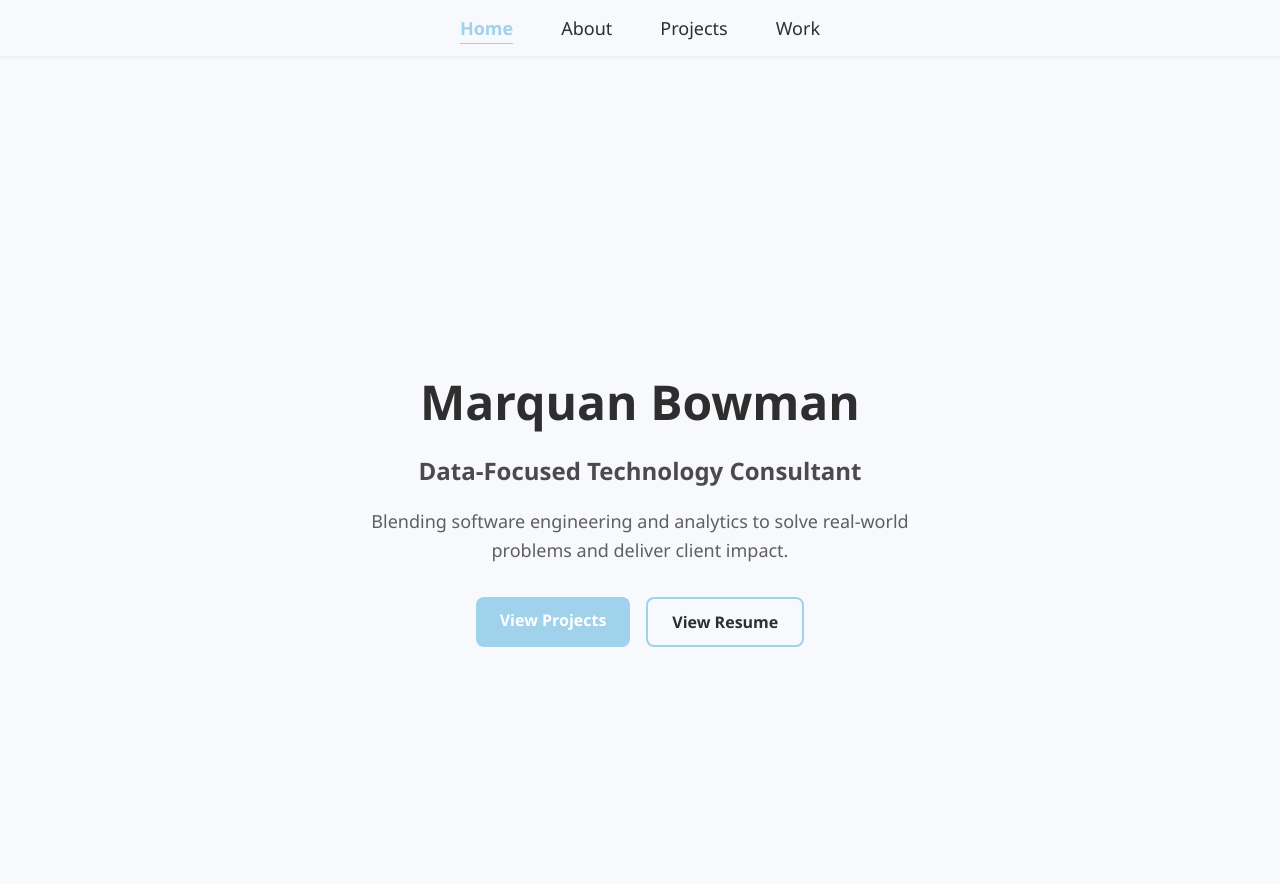
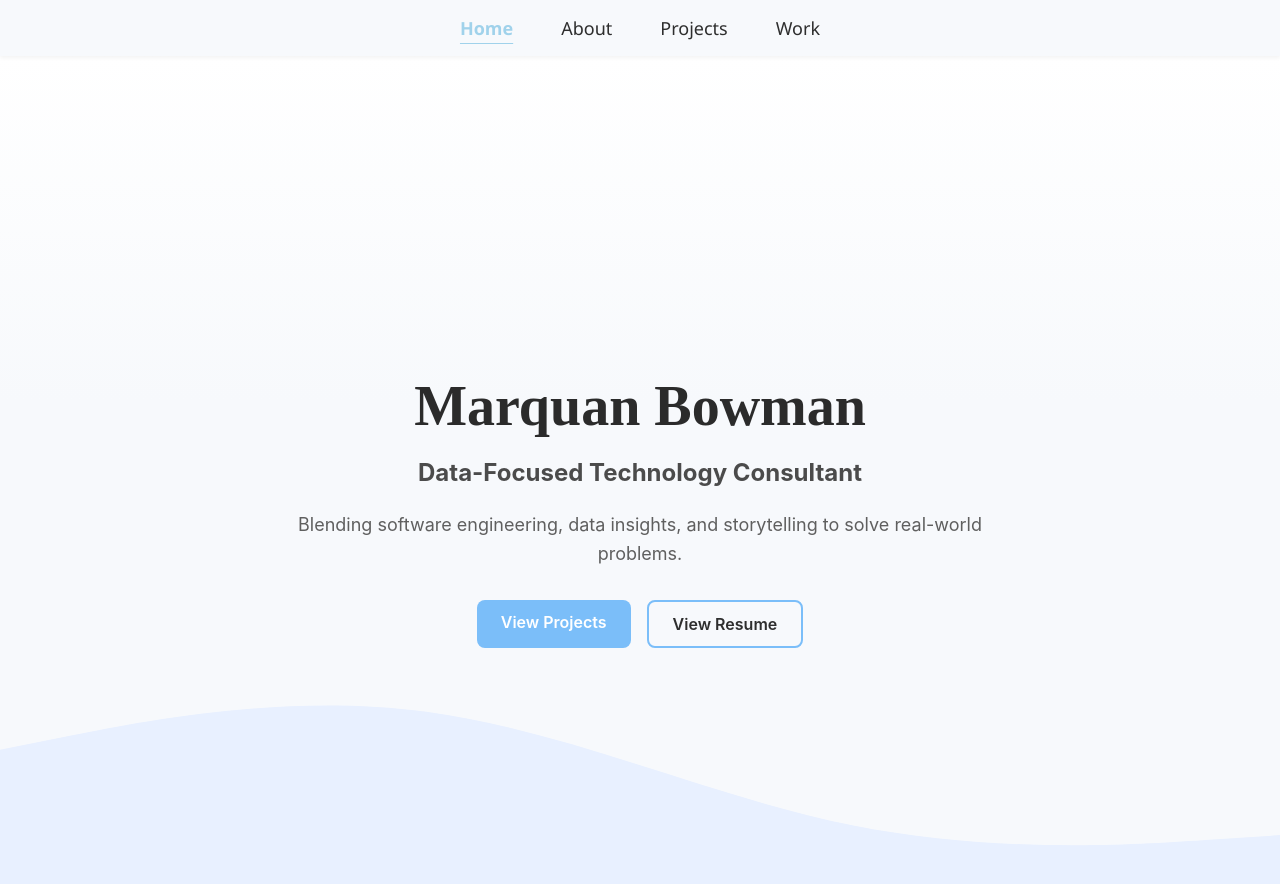
Before and after one commit to MarquanBow/portfolio, a React (Vite) app: page / in a window 1280 px wide. Shown: the top 884 px of the page. Built offline with nearby package versions, Linux system fonts and the light colour scheme.

Commit message:
add motion to home page

```diff
--- a/package.json
+++ b/package.json
@@ -11,6 +11,8 @@
   },
   "dependencies": {
     "@tailwindcss/vite": "^4.1.10",
+    "framer-motion": "^12.19.1",
+    "lucide-react": "^0.523.0",
     "react": "^19.1.0",
     "react-dom": "^19.1.0",
     "react-router-dom": "^7.6.2",
--- a/src/Pages/Home.jsx
+++ b/src/Pages/Home.jsx
@@ -1,30 +1,31 @@
 import React from 'react';
 import styles from './Home.module.css';
 import { Link } from 'react-router-dom';
+import { motion } from 'framer-motion';
 
 export default function Home() {
   return (
     <section className={styles.hero}>
-      <div className={styles.content}>
+      <motion.div
+        className={styles.content}
+        initial={{ opacity: 0, y: 40 }}
+        animate={{ opacity: 1, y: 0 }}
+        transition={{ duration: 1 }}
+      >
         <h1 className={styles.name}>Marquan Bowman</h1>
         <h2 className={styles.title}>Data-Focused Technology Consultant</h2>
         <p className={styles.tagline}>
-          Blending software engineering and analytics to solve real-world problems and deliver client impact.
+          Blending software engineering, data insights, and storytelling to solve real-world problems.
         </p>
         <div className={styles.buttons}>
-          <Link to="/projects" className={styles.button}>
-            View Projects
-          </Link>
-          <a
-            href="/resume.pdf"
-            target="_blank"
-            rel="noopener noreferrer"
-            className={styles.buttonOutline}
-          >
-            View Resume
-          </a>
+          <Link to="/projects" className={styles.button}>View Projects</Link>
+          <a href="/resume.pdf" target="_blank" rel="noopener noreferrer" className={styles.buttonOutline}>View Resume</a>
         </div>
-      </div>
+      </motion.div>
+
+      <svg className={styles.svg} viewBox="0 0 1440 320">
+        <path fill="#e8f0ff" d="M0,128L80,112C160,96,320,64,480,85.3C640,107,800,181,960,213.3C1120,245,1280,235,1360,229.3L1440,224L1440,320L1360,320C1280,320,1120,320,960,320C800,320,640,320,480,320C320,320,160,320,80,320L0,320Z" />
+      </svg>
     </section>
   );
 }
--- a/src/Pages/Home.module.css
+++ b/src/Pages/Home.module.css
@@ -1,79 +1,81 @@
 .hero {
-  background-color: #f7f9fc;
+  background: linear-gradient(to top, #f7f9fc 60%, #ffffff 100%);
+  font-family: 'Inter', sans-serif;
   display: flex;
   align-items: center;
   justify-content: center;
   height: 100vh;
+  position: relative;
   text-align: center;
   padding: 2rem;
+  overflow: hidden;
 }
 
 .content {
-  animation: fadeIn 1s ease-in-out both;
+  max-width: 700px;
+  z-index: 1;
 }
 
 .name {
-  font-size: 3rem;
+  font-family: 'Playfair Display', serif;
+  font-size: 3.5rem;
   margin-bottom: 0.5rem;
-  color: #2e2e2e;
+  color: #2b2b2b;
 }
 
 .title {
   font-size: 1.5rem;
-  margin-bottom: 1.25rem;
   color: #4b4b4b;
+  margin-bottom: 1.5rem;
 }
 
 .tagline {
   font-size: 1.125rem;
   color: #5f5f5f;
-  max-width: 600px;
-  margin: 0 auto 2rem auto;
   line-height: 1.6;
+  margin-bottom: 2rem;
 }
 
 .buttons {
   display: flex;
+  gap: 1rem;
   justify-content: center;
-  gap: 1rem;
   flex-wrap: wrap;
 }
 
-.button {
-  background-color: #a0d2eb;
-  color: white;
+.button,
+.buttonOutline {
   padding: 0.75rem 1.5rem;
   border-radius: 8px;
+  font-weight: 600;
   text-decoration: none;
-  font-weight: 600;
-  transition: background-color 0.3s ease;
+  transition: transform 0.2s ease;
+}
+
+.button {
+  background-color: #7bbef9;
+  color: #ffffff;
 }
 
 .button:hover {
-  background-color: #89c4e0;
+  transform: translateY(-3px);
+  background-color: #69ade1;
 }
 
 .buttonOutline {
-  border: 2px solid #a0d2eb;
+  border: 2px solid #7bbef9;
   color: #2e2e2e;
-  padding: 0.75rem 1.5rem;
-  border-radius: 8px;
-  text-decoration: none;
-  font-weight: 600;
-  transition: all 0.3s ease;
 }
 
 .buttonOutline:hover {
+  transform: translateY(-3px);
   background-color: #e1f3fc;
 }
 
-@keyframes fadeIn {
-  from {
-    opacity: 0;
-    transform: translateY(10px);
-  }
-  to {
-    opacity: 1;
-    transform: translateY(0);
-  }
+.svg {
+  position: absolute;
+  bottom: 0;
+  left: 0;
+  width: 100%;
+  z-index: 0;
 }
--- a/src/index.css
+++ b/src/index.css
@@ -1,6 +1,11 @@
 @tailwind base;
 @tailwind components;
 @tailwind utilities;
+@import url('https://fonts.googleapis.com/css2?family=Inter&family=Playfair+Display:wght@700&display=swap');
+
+body {
+  font-family: 'Inter', sans-serif;
+}
 
 body {
   font-family: 'Segoe UI', sans-serif;
```
Also changed, not shown: 1 other file (tests, documents, lock files or other folders).
